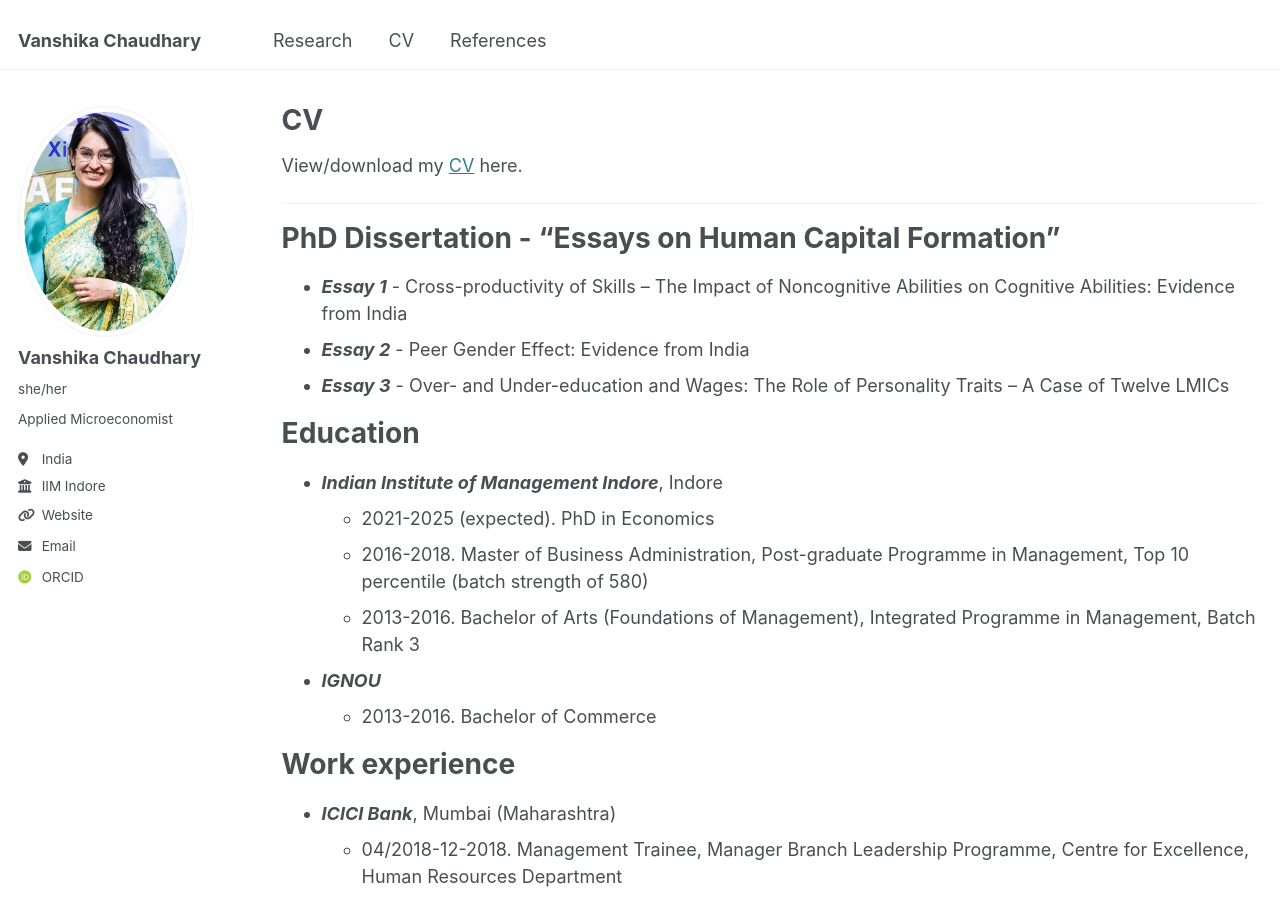
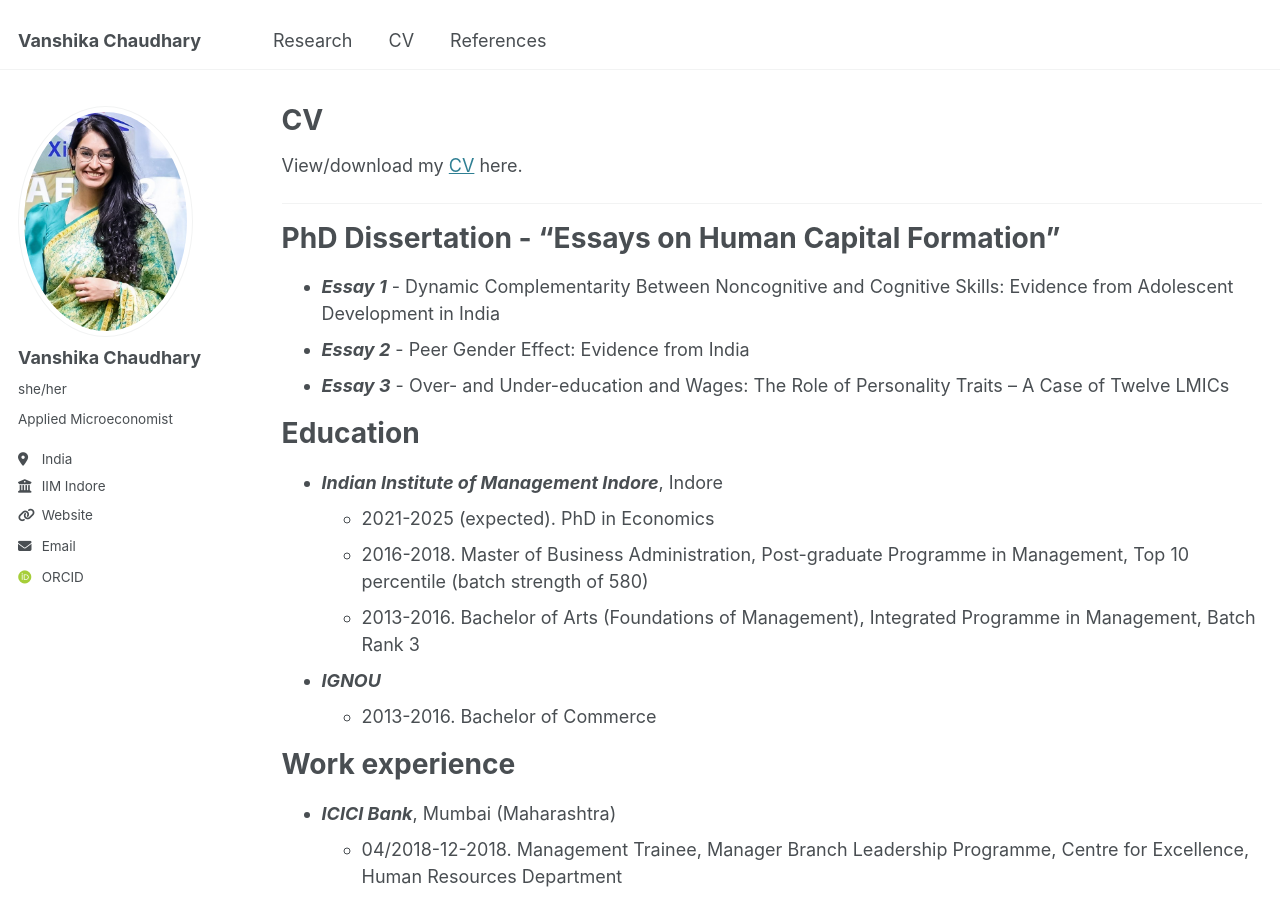
Before and after one commit to vanshika-chaudhary-economics/vanshika-chaudhary-economics.github.io, a Jekyll site: the page built from _pages/cv.md, in a window 1280 px wide and 900 px high. Built offline with Jekyll 4.4.1, drawn with Linux system fonts in a browser that asks for light colours; some web fonts are replaced.

Commit message:
Update cv.md

```diff
--- a/_pages/cv.md
+++ b/_pages/cv.md
@@ -16,7 +16,7 @@ View/download my [CV](https://www.dropbox.com/scl/fi/c0b2pyhoeb3rzw10mchdq/Vansh
 
 PhD Dissertation - "Essays on Human Capital Formation"
 ======
-* _**Essay 1**_ - Cross-productivity of Skills – The Impact of Noncognitive Abilities on Cognitive Abilities: Evidence from India
+* _**Essay 1**_ - Dynamic Complementarity Between Noncognitive and Cognitive Skills: Evidence from Adolescent Development in India
 * _**Essay 2**_ - Peer Gender Effect: Evidence from India
 * _**Essay 3**_ - Over- and Under-education and Wages: The Role of Personality Traits – A Case of Twelve LMICs
 
```
